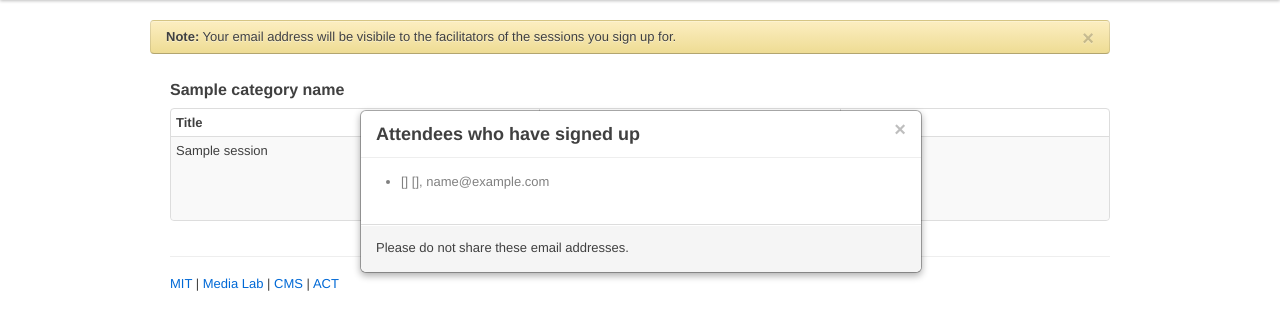
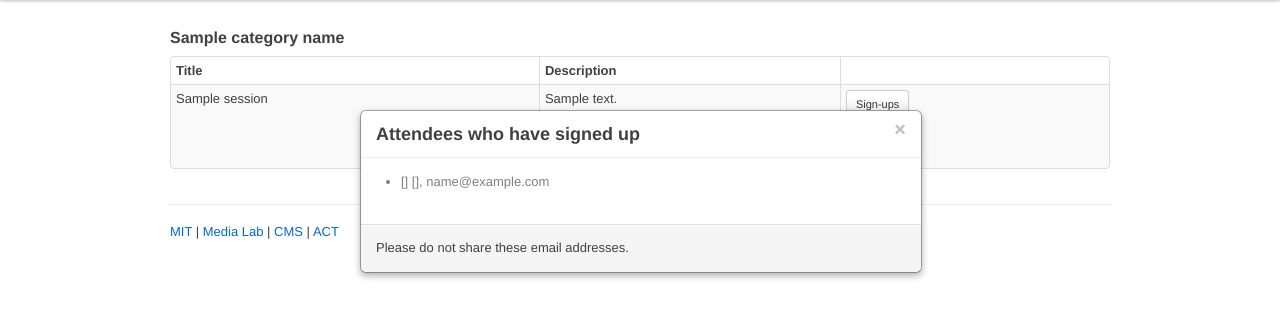
Before and after one commit to ricarose/shekho, a Django app: template templates/session/dashboard.html in a window 1280 px wide. Shown: the part 40-370 px from the top of the page. Run offline with Django 3.2, Linux system fonts and the light colour scheme; the template is opened without the code that fills it: most values are stand-ins (such as "Sample title", 1, 10 or a date in 2020); some libraries are stand-ins or nearby versions.

Commit message:
More template fixes

```diff
--- a/templates/registration/register.html
+++ b/templates/registration/register.html
@@ -26,8 +26,11 @@
 
 {% endblock %}
 
-
 {% block banner %}
+<div class="alert-message notice fade in" data-alert="alert">
+<a class="close" href="#">&times;</a>
+<p><strong>Note:</strong> Your email address will be visibile to the facilitators of the sessions you sign up for.</p>
+</div>
 {% endblock %}
 
 {% block primary %}
--- a/templates/session/dashboard.html
+++ b/templates/session/dashboard.html
@@ -23,13 +23,6 @@
             <li><a href="/help">Help</a></li>
 {% endblock %}
 
-{% block banner %}
-<div class="alert-message notice fade in" data-alert="alert">
-<a class="close" href="#">&times;</a>
-<p><strong>Note:</strong> Your email address will be visibile to the facilitators of the sessions you sign up for.</p>
-</div>
-{% endblock %}
-
 {% block primary %}
 
 <div class="row">
@@ -49,7 +42,7 @@
         <td>{{ session.title }}</td>
         <td>{{ session.description }}</td>
         <td>
-        <a id="signup" data-controls-modal="modal-for-session{{session.id}}" data-backdrop="static" class="btn small" >Sign-ups</a>
+        <button id="signup" data-controls-modal="modal-for-session{{session.id}}" data-backdrop="true"  data-keyboard="true" class="btn small" >Sign-ups</button>
 
         <div id="modal-for-session{{session.id}}" class="modal hide fade in" style="display: block; ">
             <div class="modal-header">
```
